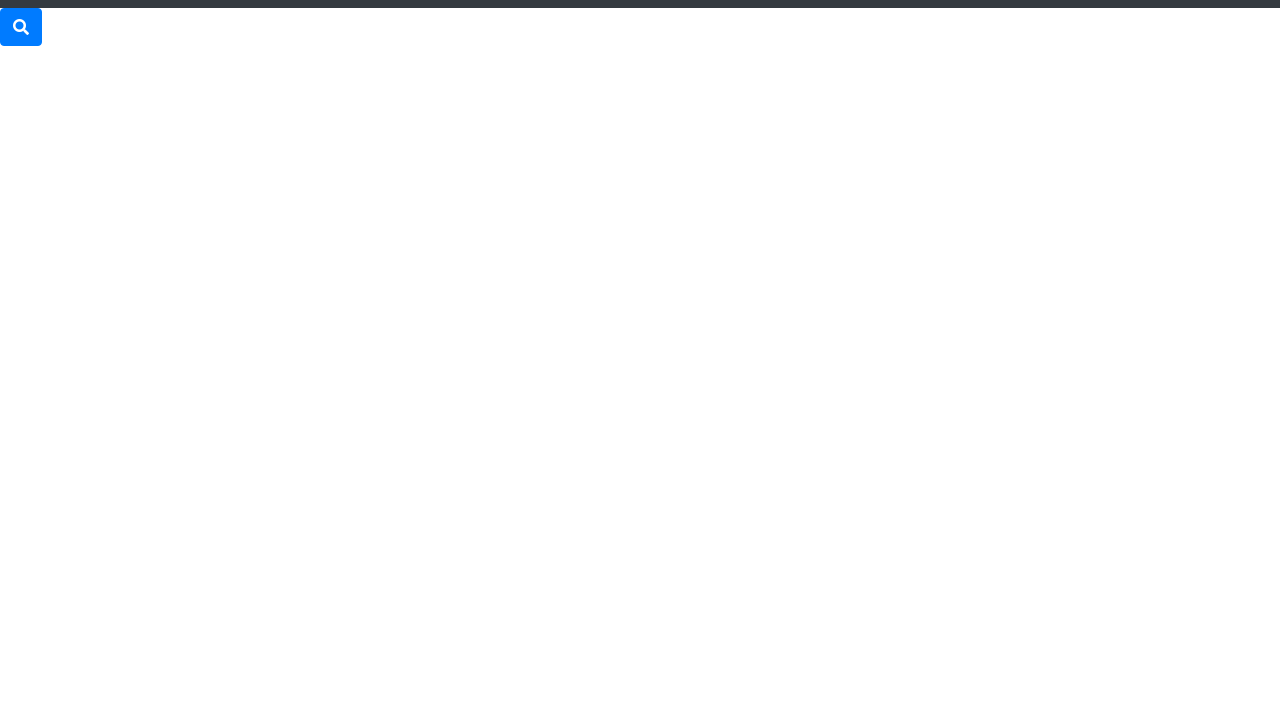
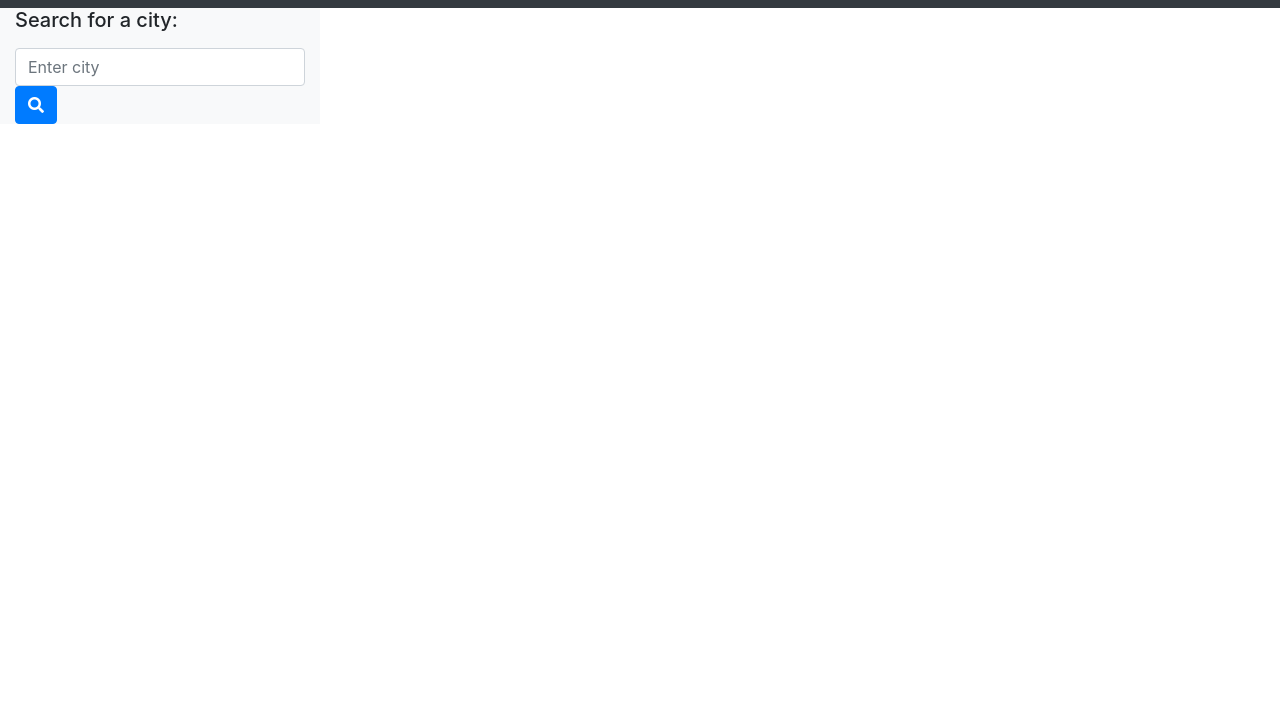
Before and after one commit to CFox2019/Weather-Dashboard, a plain HTML site: page index.html in a window 1280 px wide. Shown: the part 80-800 px from the top of the page. Drawn offline with nearby package versions, Linux system fonts and the light colour scheme.

Commit message:
added header and search bar to html

```diff
--- a/index.html
+++ b/index.html
@@ -15,7 +15,11 @@
 
     <div class="container-fluid">
         <div class="row">
-            <button class="btn btn-primary" id="search-btn"><i class="fas fa-search"></i></button>
+            <aside class="col-lg-3 bg-light">
+                <label for="search"><h5>Search for a city:</h5></label>
+                <input type="text" class="form-control" placeholder="Enter city" id="search-val">
+                <button class="btn btn-primary" id="search-btn"><i class="fas fa-search"></i></button>
+            </aside>
         </div>
     </div>
 
```
